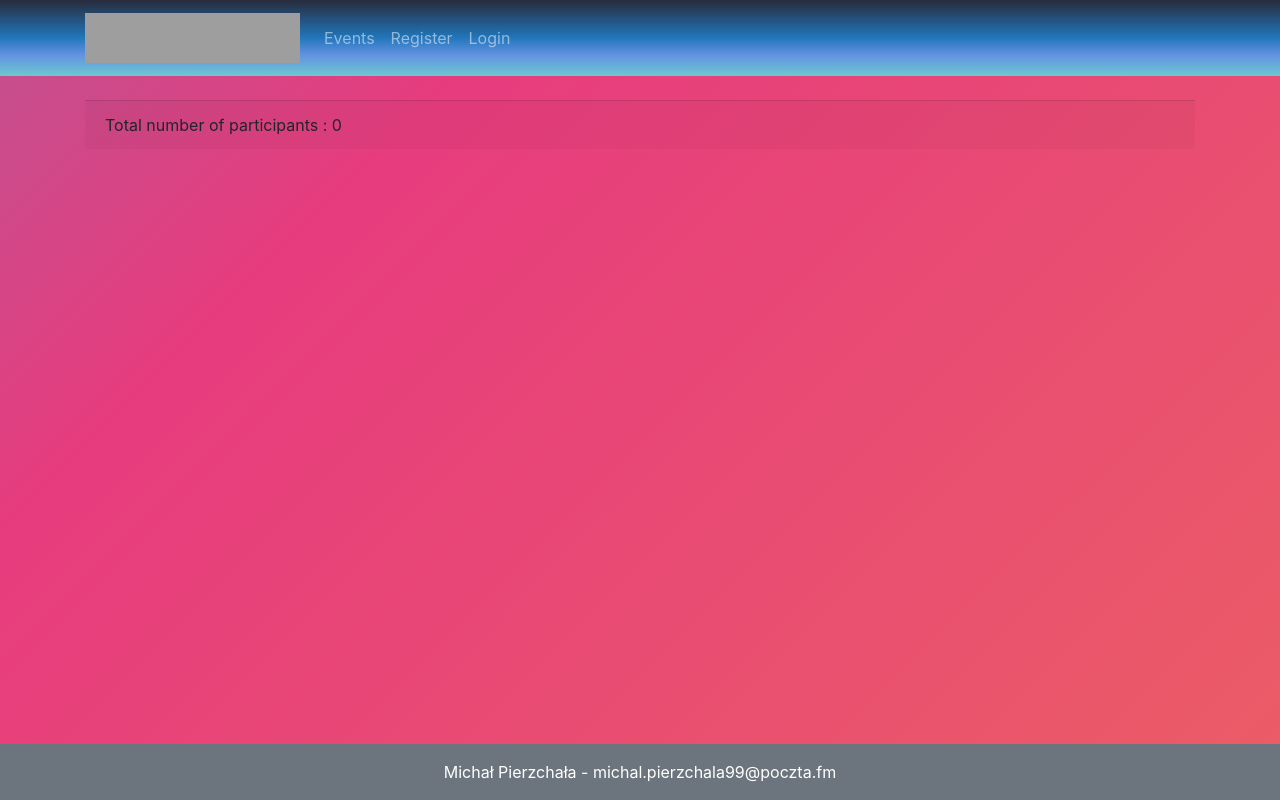
After one commit to MajkiITStudent/NowyProjekt-ZTPAI, a Symfony app: template templates/show_events/participants.html.twig in a window 1280 px wide. The commit adds this page. Run offline with Twig, Linux system fonts and the light colour scheme; the template is opened without the code that fills it, so the values that code supplies are empty; some libraries are stand-ins or nearby versions; grey boxes are pictures that could not be loaded.

Commit message:
added http methods and background

```diff
--- a/src/Controller/AdminController.php
+++ b/src/Controller/AdminController.php
@@ -12,7 +12,7 @@ use Sensio\Bundle\FrameworkExtraBundle\Configuration\IsGranted;
 class AdminController extends AbstractController
 {
     /**
-     * @Route("/adminPanel", name="admin")
+     * @Route("/adminPanel", name="admin", methods={"GET"})
      * @IsGranted("ROLE_ADMIN")
      */
     public function admin(): Response
--- a/src/Controller/IndexController.php
+++ b/src/Controller/IndexController.php
@@ -9,7 +9,7 @@ use Symfony\Component\Routing\Annotation\Route;
 class IndexController extends AbstractController
 {
     /**
-     * @Route("/", name="index")
+     * @Route("/", name="index", methods={"GET"})
      */
     public function index(): Response
     {
--- a/src/Controller/ProfileController.php
+++ b/src/Controller/ProfileController.php
@@ -13,7 +13,7 @@ use Symfony\Component\Routing\Annotation\Route;
 class ProfileController extends AbstractController
 {
     /**
-     * @Route("/profile", name="profile")
+     * @Route("/profile", name="profile", methods={"GET","POST"})
      * @param Request $request
      * @return Response
      */
--- a/src/Controller/UploadController.php
+++ b/src/Controller/UploadController.php
@@ -13,7 +13,7 @@ use Symfony\Component\Routing\Annotation\Route;
 class UploadController extends AbstractController
 {
     /**
-     * @Route("/add", name="add_event")
+     * @Route("/add", name="add_event", methods={"GET","POST"})
      */
     public function upload(Request $request): Response
     {
--- a/templates/base.html.twig
+++ b/templates/base.html.twig
@@ -20,6 +20,24 @@
             height: 100vh;
             background: transparent linear-gradient(180deg, #FFFFFF 0%, #272B3C 0%, #2175B9 49%, #6192E1 72%, #6DC7D0 100%) 0% 0% no-repeat padding-box;
         }*/
+        body {
+            background: linear-gradient(-45deg, #ee7752, #e73c7e, #23a6d5, #23d5ab);
+            background-size: 400% 400%;
+            animation: gradient 15s ease infinite;
+            height: 100vh;
+        }
+
+        @keyframes gradient {
+            0% {
+                background-position: 0% 50%;
+            }
+            50% {
+                background-position: 100% 50%;
+            }
+            100% {
+                background-position: 0% 50%;
+            }
+        }
     </style>
 </head>
 <body>
--- a/templates/show_events/myEvents.html.twig
+++ b/templates/show_events/myEvents.html.twig
@@ -35,6 +35,7 @@
                                             <a href="{{ path("take_part", {'id': event.id}) }}" class="badge badge-success">Take Part</a>
                                         {% endif %}
                                         {% if app.user == event.user %}
+                                            <a href="{{ path("event_participants", {'id': event.id}) }}" class="badge badge-dark">Show Participants</a>
                                             <a href="{{ path("remove_event", {'id': event.id}) }}" class="badge badge-danger">Delete</a>
                                         {% endif %}
                                     </div>
--- /dev/null
+++ b/templates/show_events/participants.html.twig
@@ -0,0 +1,25 @@
+{% extends 'base.html.twig' %}
+
+{% block title %}{{ parent() }} - Event Participants{% endblock %}
+
+{% block body %}
+    <div class="container">
+        {% for mess in app.flashes('success') %}
+            <div class="alert-success text-center">
+                {{ mess }}
+            </div>
+        {% endfor %}
+        {% for mess in app.flashes('error') %}
+            <div class="alert-danger text-center">
+                {{ mess }}
+            </div>
+        {% endfor %}
+        <div class="card-footer mt-4">
+            {% for participant in users %}
+                <p class="card-text">Participant : {{ participant.username }}</p>
+            {% endfor %}
+
+            <p class="card-text"> Total number of participants : {{ users|length }}</p>
+        </div>
+    </div>
+{% endblock %}
--- a/templates/show_events/showEvents.html.twig
+++ b/templates/show_events/showEvents.html.twig
@@ -36,6 +36,7 @@
                                                 <a href="{{ path("take_part", {'id': event.id}) }}" class="badge badge-success">Take Part</a>
                                             {% endif %}
                                             {% if app.user == event.user %}
+                                                <a href="{{ path("event_participants", {'id': event.id}) }}" class="badge badge-dark">Show Participants</a>
                                                 <a href="{{ path("remove_event", {'id': event.id}) }}" class="badge badge-danger">Delete</a>
                                             {% endif %}
                                         </div>
```
Also changed, not shown: src/Controller/ShowEventsController.php (+22 -5 lines), src/Repository/EventParticipantsRepository.php (+7 -3 lines).
